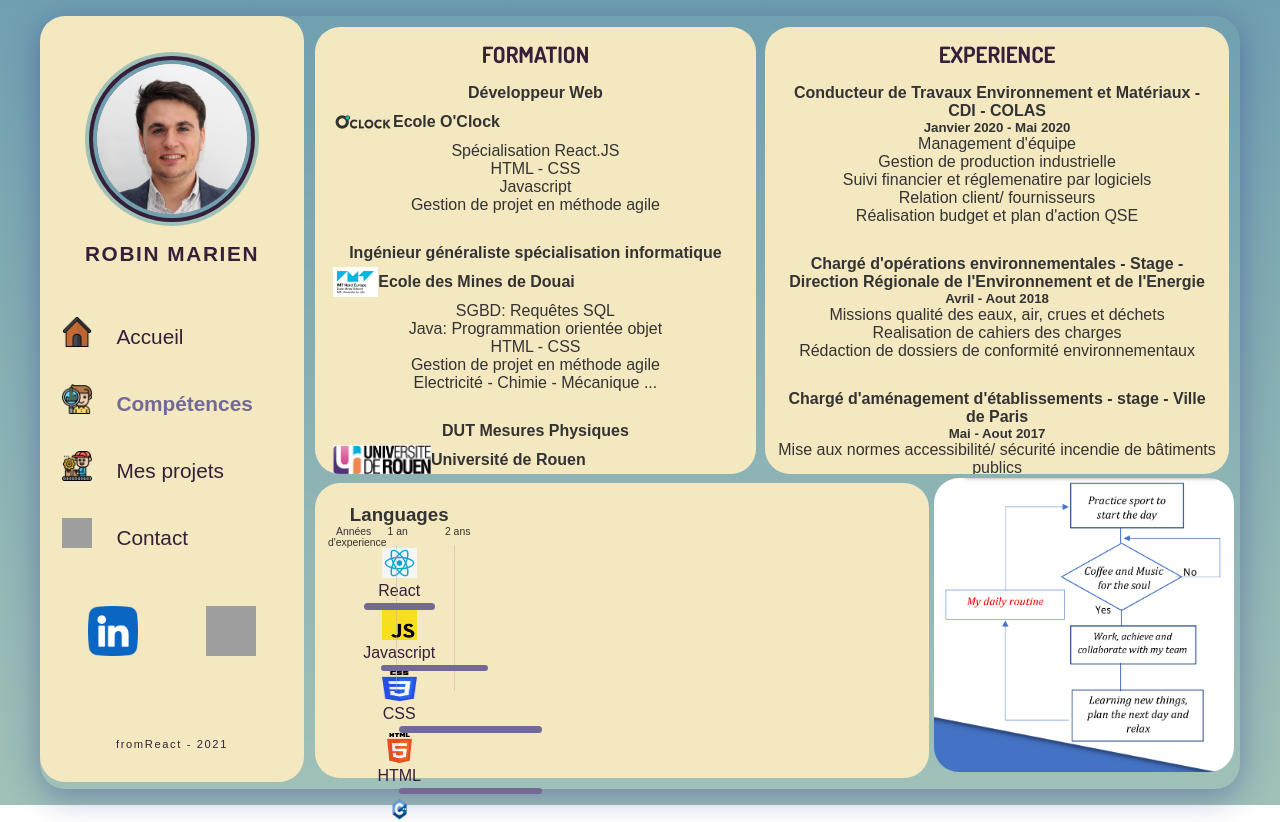
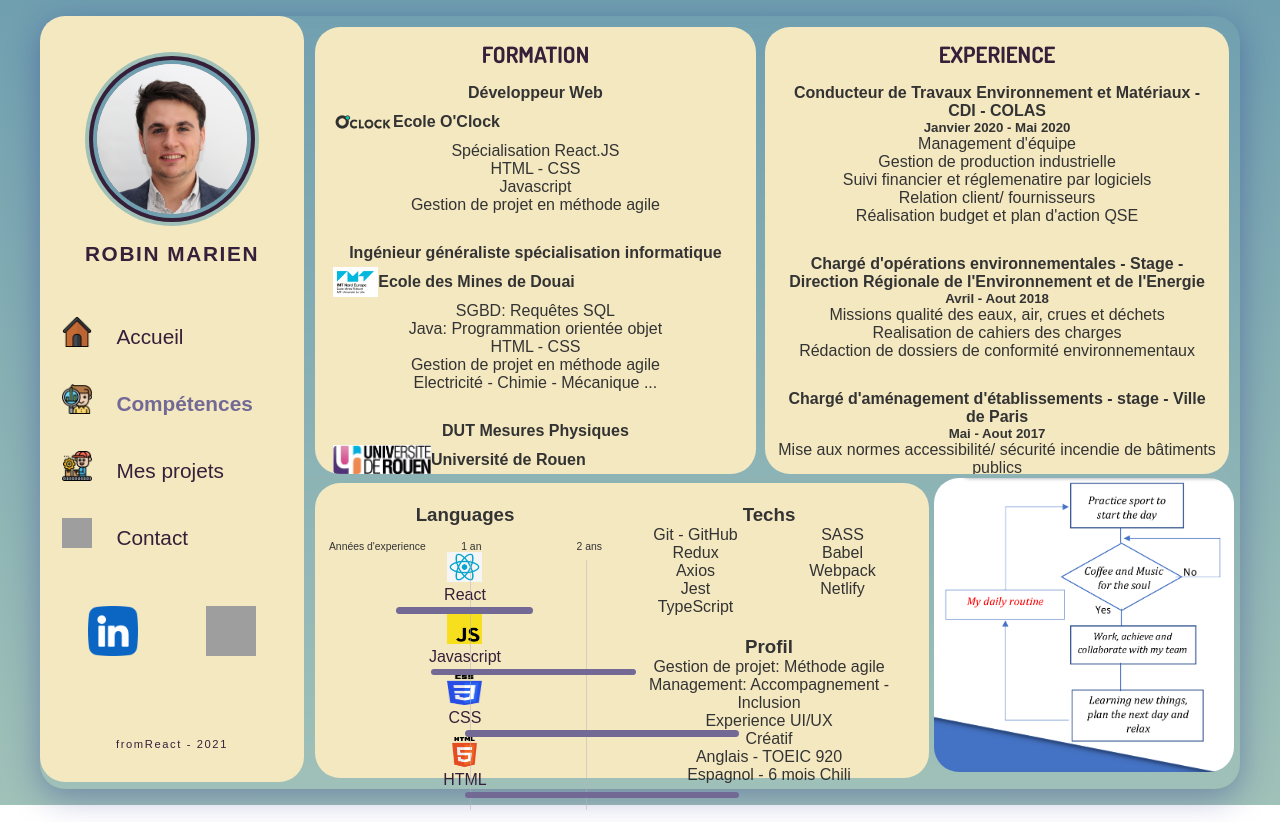
Before and after one commit to Marob-nod/My-react-resume, a React (Create React App) app: page /knowledges in a window 1280 px wide. Shown: the top 822 px of the page. Built offline with nearby package versions, Linux system fonts and the light colour scheme; grey boxes are pictures that could not be loaded; a web font is replaced by a local one.

Commit message:
Done  on the knowledges page style Desktop

```diff
--- a/src/Components/Knowledges/OtherSkills/index.tsx
+++ b/src/Components/Knowledges/OtherSkills/index.tsx
@@ -9,7 +9,7 @@ const OtherSkills = () => {
                     <h3>Techs</h3>
                     <div className="framework-list">
                         <ul className="framework-list-1">
-                            <li><i className="fas fa-check-square"></i>Git GitHub</li>
+                            <li><i className="fas fa-check-square"></i>Git - GitHub</li>
                             <li><i className="fas fa-check-square"></i>Redux</li>
                             <li><i className="fas fa-check-square"></i>Axios</li>
                             <li><i className="fas fa-check-square"></i>Jest</li>
--- a/src/Components/Knowledges/Skills/index.tsx
+++ b/src/Components/Knowledges/Skills/index.tsx
@@ -15,16 +15,13 @@ const Skills = () => {
         {id: 1, value: "React", xp: 1.0, logo: logoReact},
         {id: 1, value: "Javascript", xp: 1.5, logo: logoJs},
         {id: 2, value: "CSS", xp: 2, logo: logoCSS},
-        {id: 3, value: "HTML", xp: 2, logo: logoHtml},
-        {id: 4, value: "C/C++", xp: 0.5, logo: logoC},
+        {id: 3, value: "HTML", xp: 2, logo: logoHtml}
     ]);
     const otherTechs = ["Redux","Axios","Jest","TypeScript","SASS","Babel","Webpack","Git/GitHub","Netlify"];
 
   return (
     <div className="skills">
-      <div>
-        <ProgressBar languages={languages} className="languages-display" title="Languages"/>
-      </div>
+      <ProgressBar languages={languages} className="languages-display" title="Languages"/>
     </div>
   )
 };
--- a/src/Pages/Knowledges/styles.scss
+++ b/src/Pages/Knowledges/styles.scss
@@ -41,14 +41,7 @@
         grid-area: H;
     }
 
-    .skills-container {
-        grid-area: O;
-        display: flex;
-        flex-direction: column;
-    }
     .skills {
-        display: flex;
-        justify-content: flex-start;
         padding-top: 0.5rem;
 
         li {
@@ -80,15 +73,14 @@
             }
         }
     }
-    .container-otherskills {
-        display: flex;
-        justify-content: space-between;
-    }
+
+
     .framework-list {
        display: grid;
-       margin: 10px;
        grid-template-columns: 50% 50%;
        grid-template-areas: "E F";
+       grid-area: H;
+
 
        &-1 {
         grid-area: E ;
@@ -98,6 +90,7 @@
         font-size: .65rem;
         display: flex;
         justify-content: space-between;
+        margin-top: $internalGutter;
 
         span {
             width: 36%;
@@ -114,7 +107,7 @@
                 content: '';
                 background: rgba(180,179,179,0.5);
                 position: absolute;
-                height: 146px;
+                height: 250px;
                 width: 1px;
                 transform: translate(9px, 19px);
             }
@@ -123,3 +116,26 @@
 
 
 }
+.skills-container {
+    grid-area: O;
+    display: grid;
+    grid-template-rows: 40% 1fr;
+    grid-template-columns: 50% 1fr;
+    grid-template-areas:
+        "I J"
+        "I K";
+
+    .skills {
+        grid-area: I;
+        margin-right: $externalGutter;
+    }
+    .otherskills__frameworks {
+        grid-area: J;
+        margin-bottom: $externalGutter;
+        padding-top: 0.5rem;
+
+    }
+    .otherskills_profil {
+        grid-area: K;
+    }
+}
--- a/src/settings.scss
+++ b/src/settings.scss
@@ -15,6 +15,8 @@ $black: #333;
 $borderRadius: 25px;
 $shadow: 0 1px 3px #333;
 $minHeight: 95vh;
+$internalGutter: 15px;
+$externalGutter: 20px;
 
 @mixin verticalCenter {
     display: flex;
```
